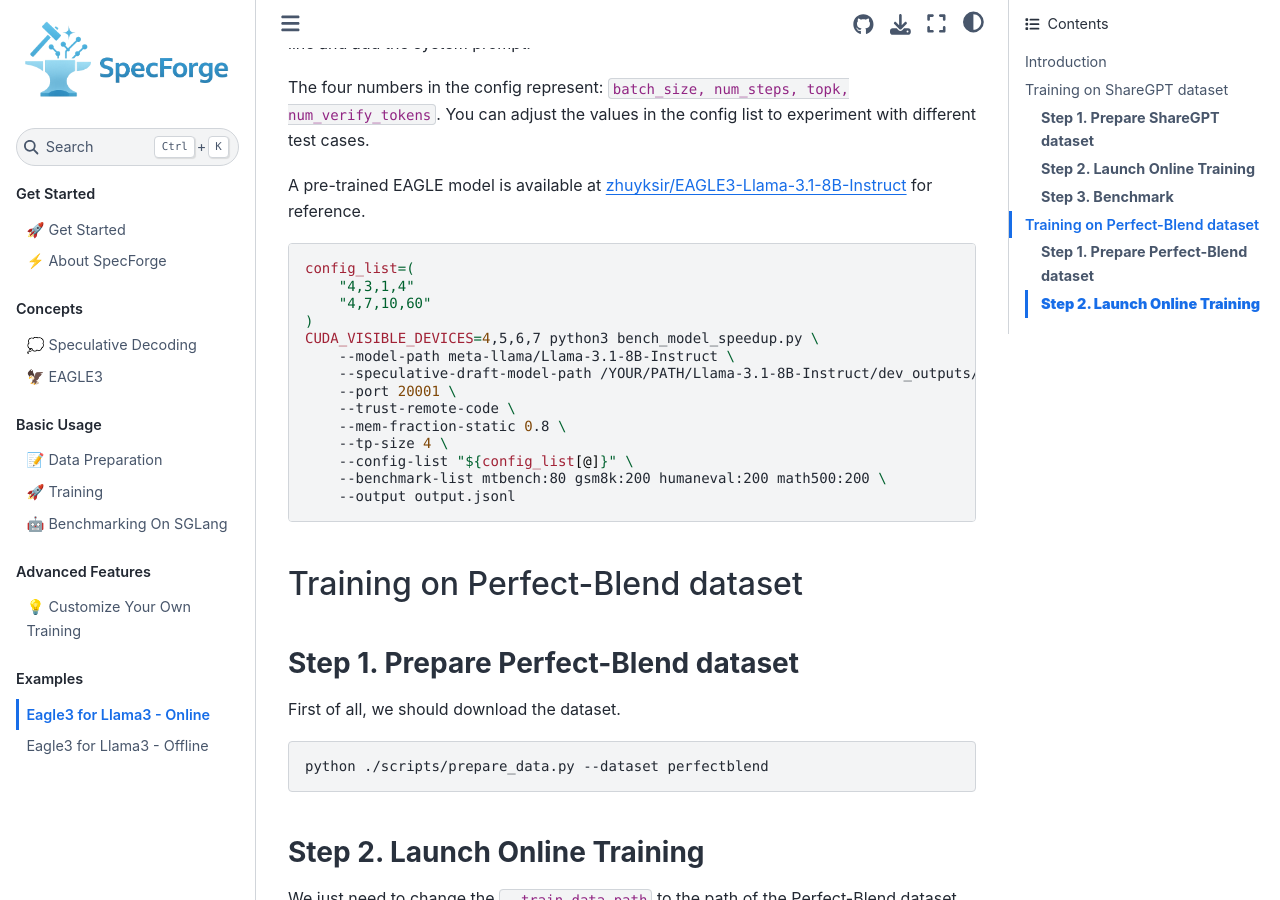
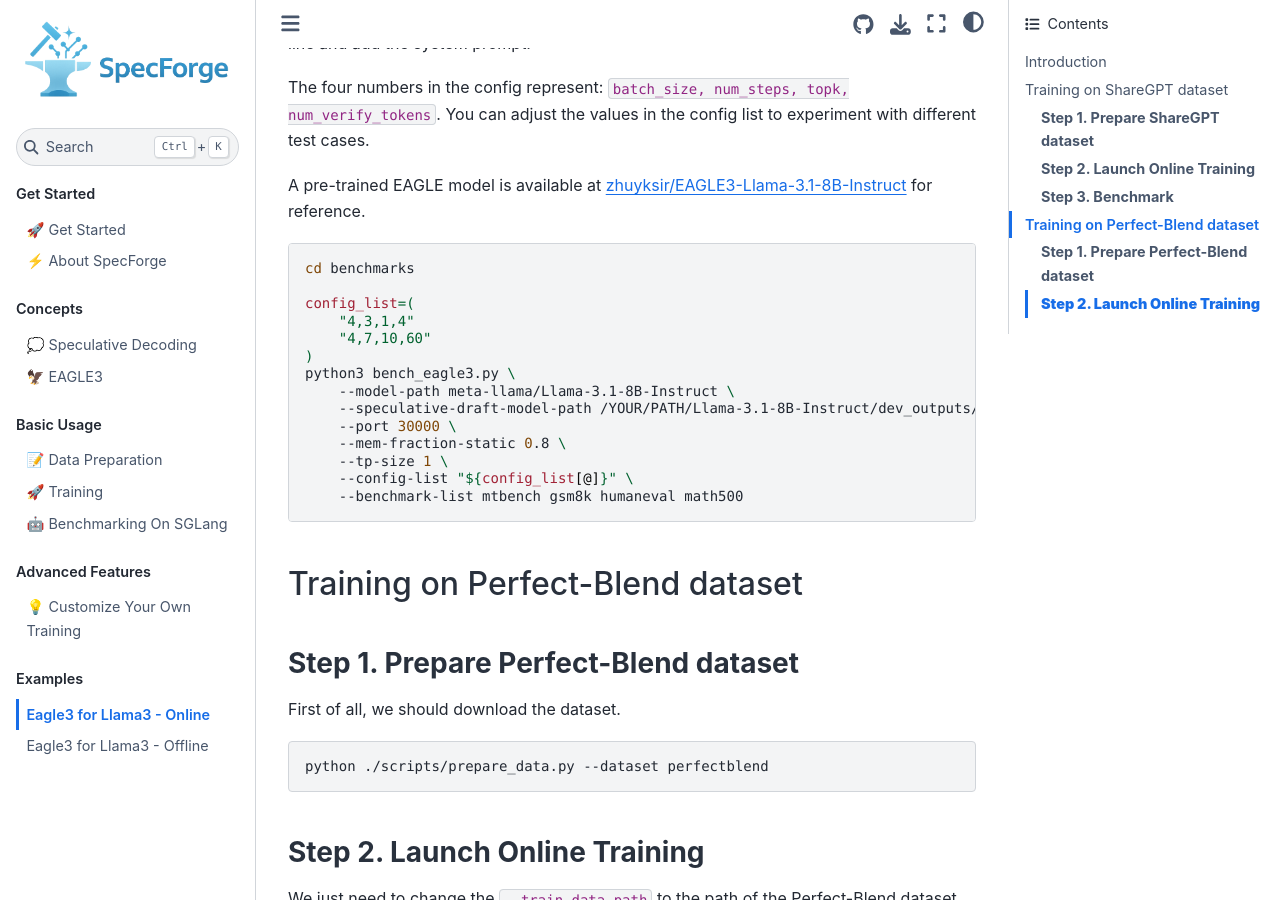
Before and after one commit to yubofredwang/SpecForge, a Sphinx documentation site: the page built from docs/examples/llama3-eagle3-online.md, in a window 1280 px wide and 900 px high, scrolled down 1185 px. Built offline with Sphinx 7.4.7 and the Sphinx Book theme 1.1.4, drawn with Linux system fonts in a browser that asks for light colours.

Commit message:
updated benchmark docs (#340)
* updated benchmark docs

* polish

* polish

````diff
--- a/docs/examples/llama3-eagle3-online.md
+++ b/docs/examples/llama3-eagle3-online.md
@@ -43,20 +43,20 @@ The four numbers in the config represent: `batch_size, num_steps, topk, num_veri
 A pre-trained EAGLE model is available at [zhuyksir/EAGLE3-Llama-3.1-8B-Instruct](https://huggingface.co/zhuyksir/EAGLE3-Llama-3.1-8B-Instruct) for reference.
 
 ```shell
+cd benchmarks
+
 config_list=(
     "4,3,1,4"
     "4,7,10,60"
 )
-CUDA_VISIBLE_DEVICES=4,5,6,7 python3 bench_model_speedup.py \
+python3 bench_eagle3.py \
     --model-path meta-llama/Llama-3.1-8B-Instruct \
     --speculative-draft-model-path /YOUR/PATH/Llama-3.1-8B-Instruct/dev_outputs/epoch_0 \
-    --port 20001 \
-    --trust-remote-code \
+    --port 30000 \
     --mem-fraction-static 0.8 \
-    --tp-size 4 \
+    --tp-size 1 \
     --config-list "${config_list[@]}" \
-    --benchmark-list mtbench:80 gsm8k:200 humaneval:200 math500:200 \
-    --output output.jsonl
+    --benchmark-list mtbench gsm8k humaneval math500
 ```
 
 
````
Also changed, not shown: benchmarks/README.md, 2 other files.
